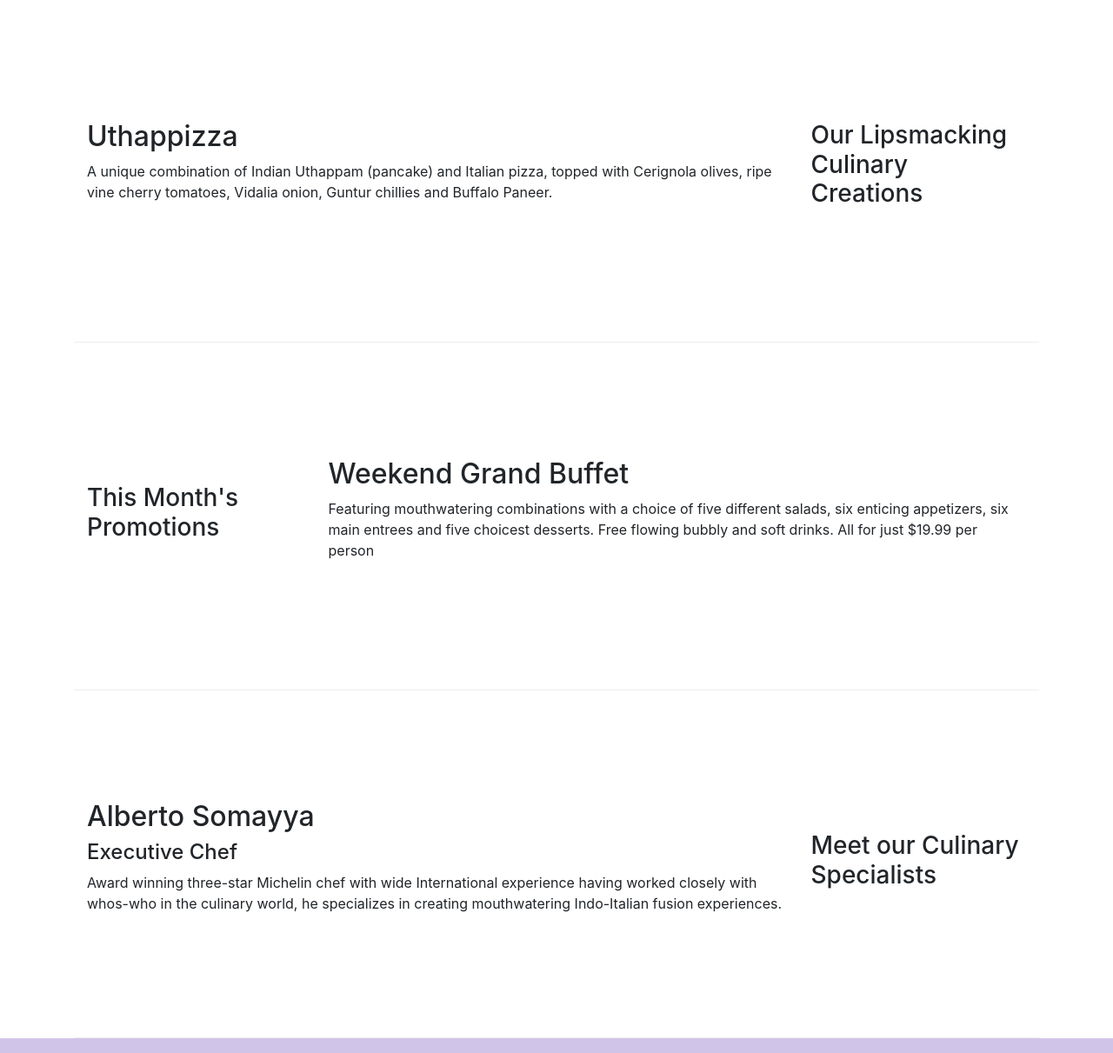
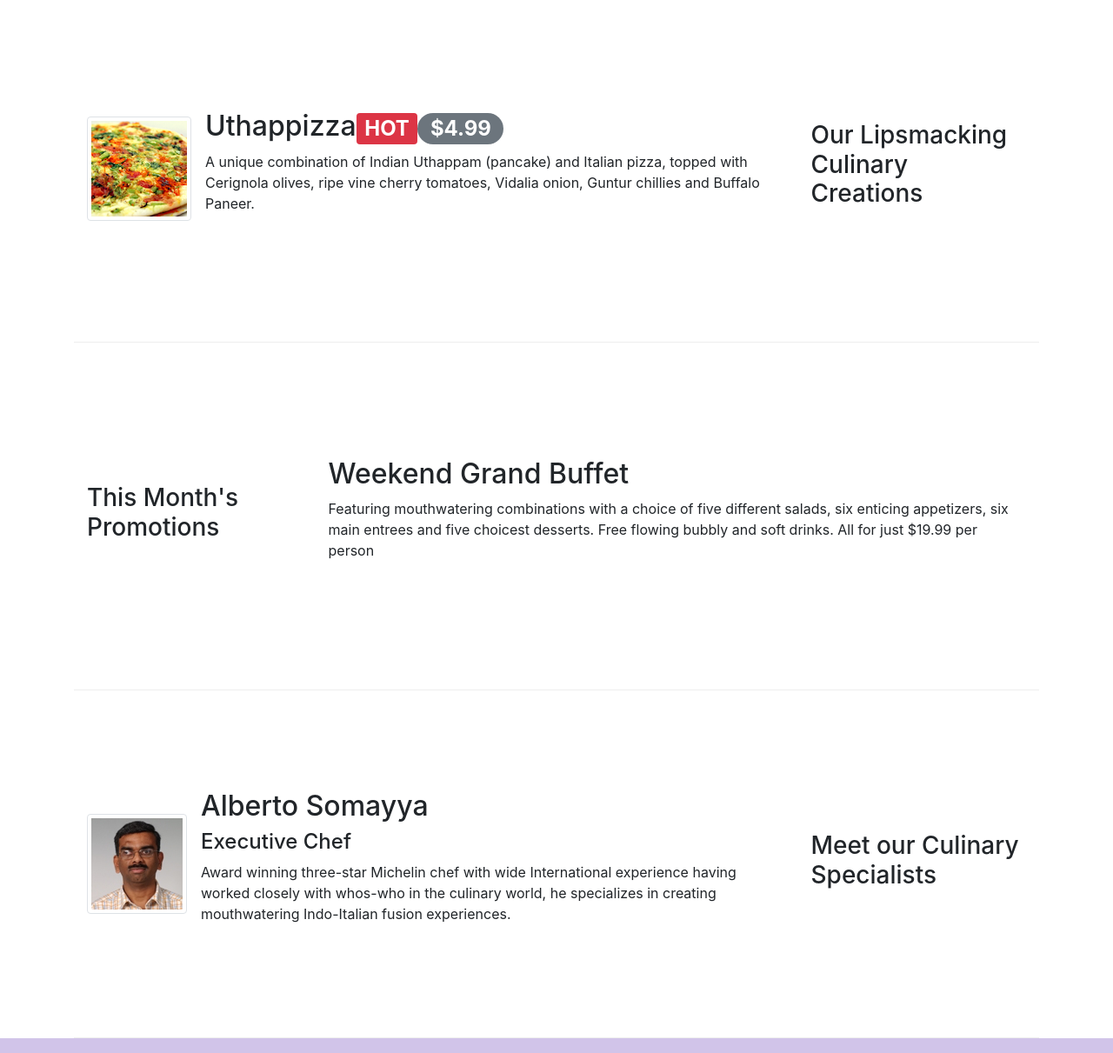
Before and after one commit to PaulKuang/Bootstrap, a website: page index.html in a window 1280 px wide. Shown: the part 340-1551 px from the top of the page at 87% size. Drawn offline with nearby package versions, Linux system fonts and the light colour scheme.

Commit message:
highlight badge

```diff
--- a/index.html
+++ b/index.html
@@ -22,7 +22,7 @@
             <button class="navbar-toggler" type="button" data-toggle="collapse" data-target="#NavBar">
                 <span class="navbar-toggler-icon"></span>
             </button>
-            <a class="navbar-brand mr-auto" href="#">Ristorante Con Fusion</a>
+            <a class="navbar-brand mr-auto" href="#"><img src="img/logo.png" height="30" width="41"></a>
             <div class="collapse navbar-collapse" id="Navbar">
                 <ul class="navbar-nav mr-auto">
                     <li class="nav-item active"><a class="nav-link" href="#"><span class="fa fa-home fa-lg"></span>Home</a></li>
@@ -52,8 +52,17 @@
                 <h3>Our Lipsmacking Culinary Creations</h3>
             </div>
             <div class = "col col-sm order-sm-first col-md">
-                <h2>Uthappizza</h2>
-                <p>A unique combination of Indian Uthappam (pancake) and Italian pizza, topped with Cerignola olives, ripe vine cherry tomatoes, Vidalia onion, Guntur chillies and Buffalo Paneer.</p>
+                <div class="media">
+                    <img class="d-flex mr-3 img-thumbnail align-self-center"
+                            src="img/uthappizza.png" alt="Uthappizza">
+                    <div class="media-body">
+                        <h2 class="mt-0">Uthappizza<span class="badge badge-danger">HOT</span><span class="badge badge-pill badge-secondary">$4.99</span></h2>
+                        <p class="d-none d-sm-block">A unique combination of Indian Uthappam (pancake) and
+                            Italian pizza, topped with Cerignola olives, ripe vine
+                            cherry tomatoes, Vidalia onion, Guntur chillies and
+                            Buffalo Paneer.</p>
+                    </div>
+                </div>
             </div>
         </div>
 
@@ -73,9 +82,19 @@
                 <h3>Meet our Culinary Specialists</h3>
             </div>
             <div class = "col col-sm order-sm-first col-md">
-                <h2>Alberto Somayya</h2>
-                <h4>Executive Chef</h4>
-                <p>Award winning three-star Michelin chef with wide International experience having worked closely with whos-who in the culinary world, he specializes in creating mouthwatering Indo-Italian fusion experiences. </p>
+                <div class="media">
+                    <img class="d-flex mr-3 img-thumbnail align-self-center"
+                            src="img/alberto.png" alt="Alberto Somayya">
+                    <div class="media-body">
+                        <h2 class="mt-0">Alberto Somayya</h2>
+                        <h4>Executive Chef</h4>
+                        <p class="d-none d-sm-block">Award winning three-star Michelin chef with wide
+                            International experience having worked closely with
+                            whos-who in the culinary world, he specializes in
+                            creating mouthwatering Indo-Italian fusion experiences.
+                            </p>
+                    </div>
+                </div>
             </div>
         </div>
     </div>
```
Also changed, not shown: aboutus.html (+3 -2 lines), contactus.html (+1 -1 lines), img/alberto.png (added), img/buffet.png (added), img/logo.png (added), img/uthappizza.png (added), 1 other file.
